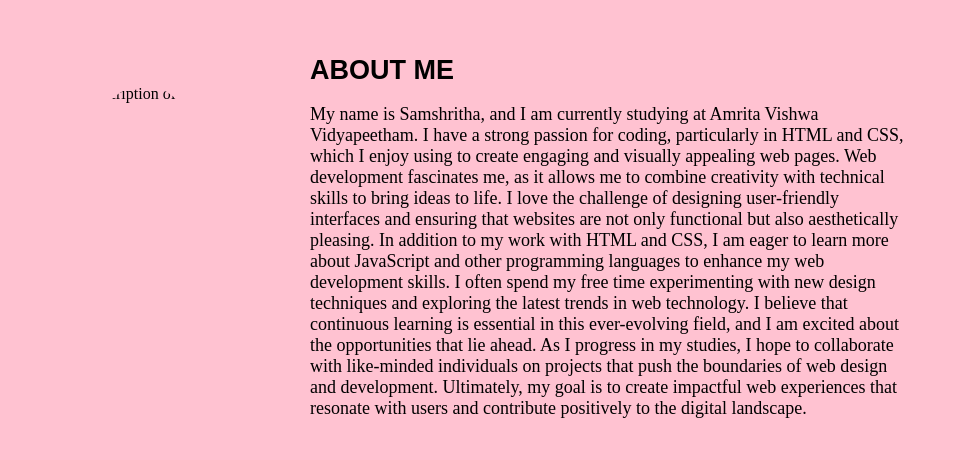
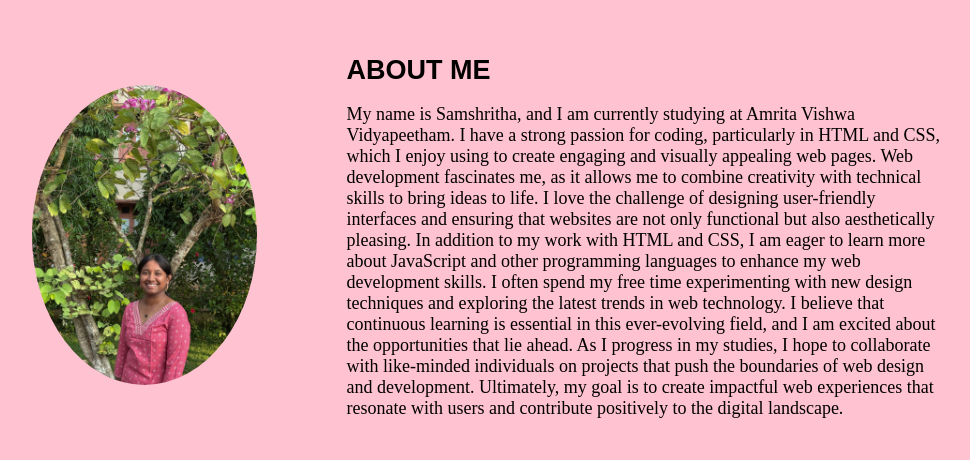
Before and after one commit to samshrithaaa07/portfolio, a plain HTML site: page about.html in a window 1280 px wide. Shown: the part 127-587 px from the top of the page, without its empty margins (151-1121 px from the left). Drawn offline with Linux system fonts and the light colour scheme.

Commit message:
Update about.html

```diff
--- a/about.html
+++ b/about.html
@@ -59,7 +59,7 @@
 <body>
 
   <div class="about-container">
-    <img src="mypic.jpg" alt="Description of Image" class="about-image" >
+    <img src="images/mypic.jpg" alt="Description of Image" class="about-image" >
     <div class="about-text">
       <h2>ABOUT ME</h2>
       <p>My name is Samshritha, and I am currently studying at Amrita Vishwa Vidyapeetham.
```
